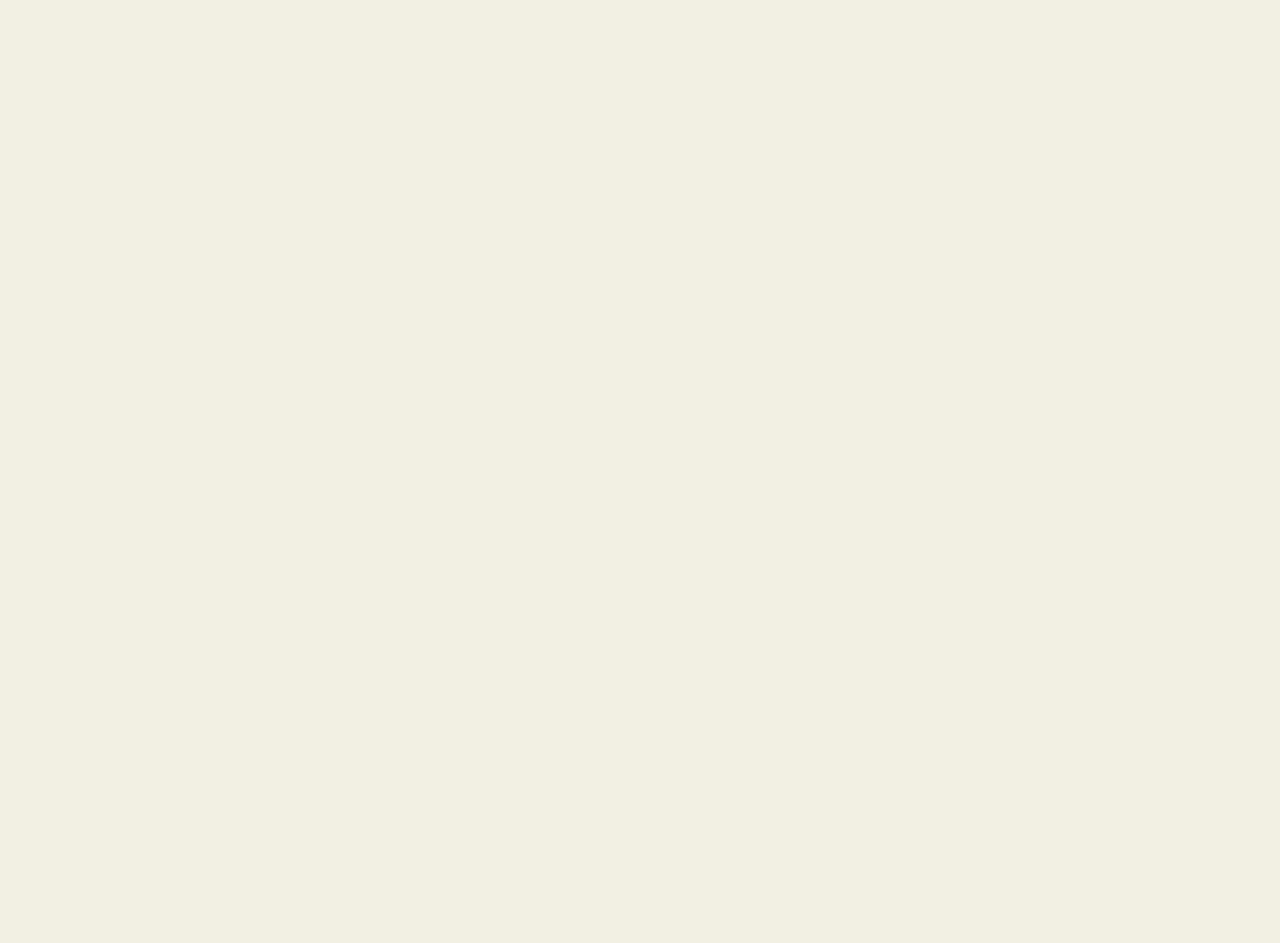
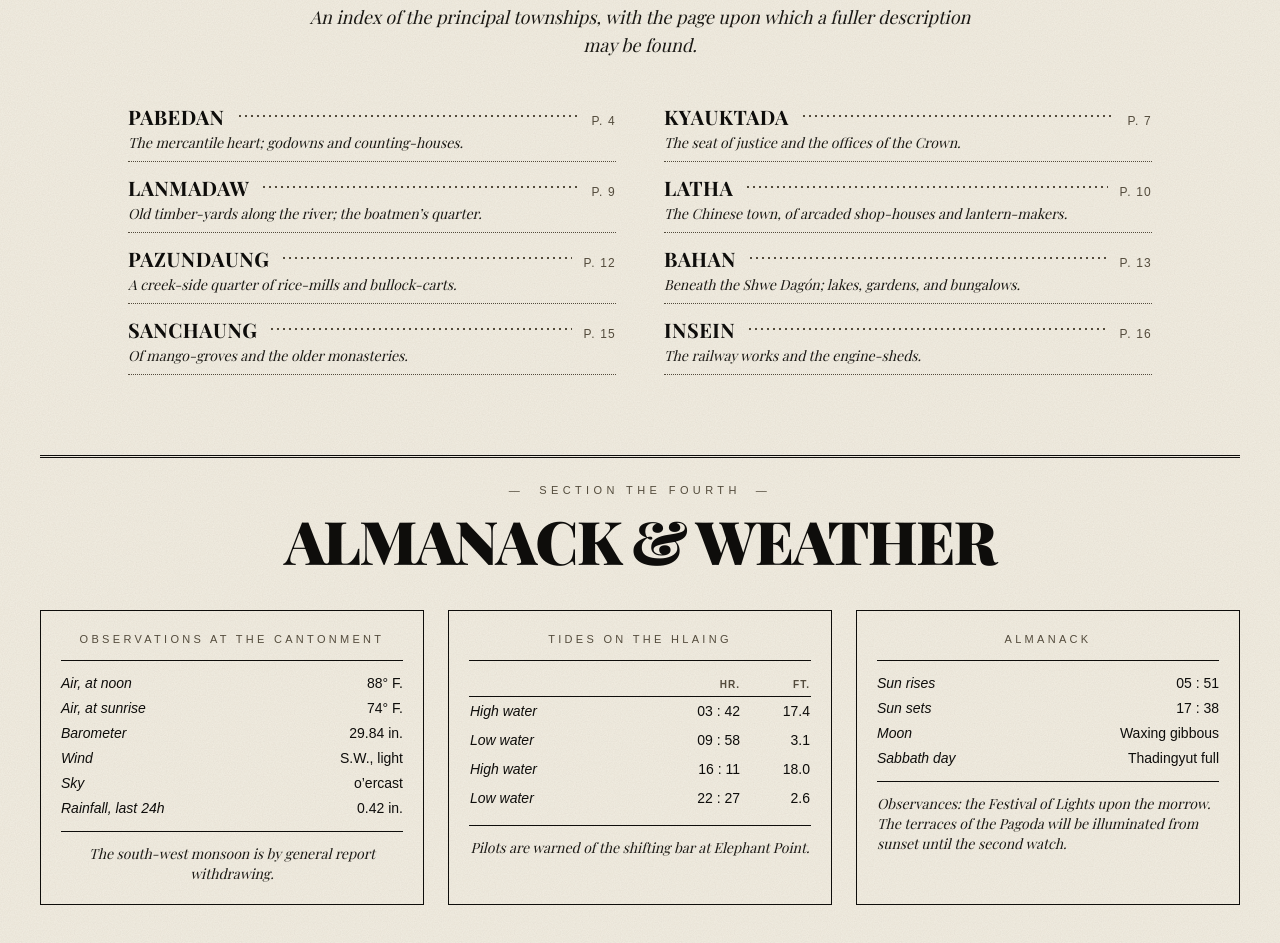
Before and after one commit to realzai/rangoon.asia, a Next.js app: page / in a window 1280 px wide. Shown: the part 3520-4463 px from the top of the page. Before the commit the page ends 3355 px from the top, so only its background shows below. Built offline with nearby package versions, Linux system fonts and the light colour scheme; a web font is replaced by a local one.

Commit message:
feat: quarters of the city + almanack & weather strip

```diff
--- a/app/page.tsx
+++ b/app/page.tsx
@@ -204,6 +204,208 @@ export default function Home() {
           ))}
         </div>
       </section>
+
+      {/* ─── Quarters of the City ─── */}
+      <section className="mt-20">
+        <div className="rule-double" />
+        <div className="mt-6 text-center">
+          <div className="font-smallcaps text-[11px] uppercase tracking-[0.4em] text-ink-faded">
+            &mdash;&nbsp;&nbsp;Section the Third&nbsp;&nbsp;&mdash;
+          </div>
+          <h2 className="mt-3 font-display text-4xl font-black uppercase tracking-tight sm:text-6xl">
+            Quarters of the City
+          </h2>
+          <p className="mx-auto mt-3 max-w-2xl font-display text-base italic text-ink-soft sm:text-lg">
+            An index of the principal townships, with the page upon which a
+            fuller description may be found.
+          </p>
+        </div>
+
+        <div className="mx-auto mt-10 grid max-w-5xl grid-cols-1 gap-x-12 gap-y-2 sm:grid-cols-2">
+          {[
+            {
+              name: 'Pabedan',
+              descriptor: 'The mercantile heart; godowns and counting-houses.',
+              page: 'p. 4',
+            },
+            {
+              name: 'Kyauktada',
+              descriptor: 'The seat of justice and the offices of the Crown.',
+              page: 'p. 7',
+            },
+            {
+              name: 'Lanmadaw',
+              descriptor: 'Old timber-yards along the river; the boatmen&rsquo;s quarter.',
+              page: 'p. 9',
+            },
+            {
+              name: 'Latha',
+              descriptor: 'The Chinese town, of arcaded shop-houses and lantern-makers.',
+              page: 'p. 10',
+            },
+            {
+              name: 'Pazundaung',
+              descriptor: 'A creek-side quarter of rice-mills and bullock-carts.',
+              page: 'p. 12',
+            },
+            {
+              name: 'Bahan',
+              descriptor: 'Beneath the Shwe Dagón; lakes, gardens, and bungalows.',
+              page: 'p. 13',
+            },
+            {
+              name: 'Sanchaung',
+              descriptor: 'Of mango-groves and the older monasteries.',
+              page: 'p. 15',
+            },
+            {
+              name: 'Insein',
+              descriptor: 'The railway works and the engine-sheds.',
+              page: 'p. 16',
+            },
+          ].map(({ name, descriptor, page }) => (
+            <div key={name} className="border-b border-dotted border-ink-faded pb-2 pt-1">
+              <div className="flex items-baseline">
+                <span className="font-display text-xl font-bold uppercase tracking-wide">
+                  {name}
+                </span>
+                <span
+                  className="mx-3 flex-1"
+                  style={{
+                    backgroundImage:
+                      'radial-gradient(circle, #534b3c 1px, transparent 1.4px)',
+                    backgroundPosition: 'left bottom 0.35em',
+                    backgroundSize: '6px 6px',
+                    backgroundRepeat: 'repeat-x',
+                    height: '1em',
+                  }}
+                />
+                <span className="font-smallcaps text-[12px] uppercase tracking-widest text-ink-faded">
+                  {page}
+                </span>
+              </div>
+              <p
+                className="mt-0.5 font-display text-sm italic text-ink-soft"
+                dangerouslySetInnerHTML={{ __html: descriptor }}
+              />
+            </div>
+          ))}
+        </div>
+      </section>
+
+      {/* ─── Almanack & Weather ─── */}
+      <section className="mt-20">
+        <div className="rule-double" />
+        <div className="mt-6 text-center">
+          <div className="font-smallcaps text-[11px] uppercase tracking-[0.4em] text-ink-faded">
+            &mdash;&nbsp;&nbsp;Section the Fourth&nbsp;&nbsp;&mdash;
+          </div>
+          <h2 className="mt-3 font-display text-4xl font-black uppercase tracking-tight sm:text-6xl">
+            Almanack &amp; Weather
+          </h2>
+        </div>
+
+        <div className="mt-10 grid grid-cols-1 gap-6 md:grid-cols-3">
+          {/* Weather */}
+          <article className="border border-ink p-5">
+            <div className="text-center font-smallcaps text-[11px] uppercase tracking-[0.3em] text-ink-faded">
+              Observations at the Cantonment
+            </div>
+            <div className="rule-thin my-3" />
+            <dl className="grid grid-cols-2 gap-y-1 font-serif text-[14px]">
+              <dt className="italic">Air, at noon</dt>
+              <dd className="text-right">88°&nbsp;F.</dd>
+              <dt className="italic">Air, at sunrise</dt>
+              <dd className="text-right">74°&nbsp;F.</dd>
+              <dt className="italic">Barometer</dt>
+              <dd className="text-right">29.84&nbsp;in.</dd>
+              <dt className="italic">Wind</dt>
+              <dd className="text-right">S.W., light</dd>
+              <dt className="italic">Sky</dt>
+              <dd className="text-right">o&rsquo;ercast</dd>
+              <dt className="italic">Rainfall, last 24h</dt>
+              <dd className="text-right">0.42&nbsp;in.</dd>
+            </dl>
+            <div className="rule-thin my-3" />
+            <p className="text-center font-display text-sm italic text-ink-soft">
+              The south-west monsoon is by general report withdrawing.
+            </p>
+          </article>
+
+          {/* Tides */}
+          <article className="border border-ink p-5">
+            <div className="text-center font-smallcaps text-[11px] uppercase tracking-[0.3em] text-ink-faded">
+              Tides on the Hlaing
+            </div>
+            <div className="rule-thin my-3" />
+            <table className="w-full font-serif text-[14px]">
+              <thead>
+                <tr className="border-b border-ink">
+                  <th className="py-1 text-left font-smallcaps text-[10px] uppercase tracking-widest text-ink-faded">
+                    &nbsp;
+                  </th>
+                  <th className="py-1 text-right font-smallcaps text-[10px] uppercase tracking-widest text-ink-faded">
+                    Hr.
+                  </th>
+                  <th className="py-1 text-right font-smallcaps text-[10px] uppercase tracking-widest text-ink-faded">
+                    Ft.
+                  </th>
+                </tr>
+              </thead>
+              <tbody>
+                <tr>
+                  <td className="py-1 italic">High water</td>
+                  <td className="text-right tabular-nums">03 : 42</td>
+                  <td className="text-right tabular-nums">17.4</td>
+                </tr>
+                <tr>
+                  <td className="py-1 italic">Low water</td>
+                  <td className="text-right tabular-nums">09 : 58</td>
+                  <td className="text-right tabular-nums">3.1</td>
+                </tr>
+                <tr>
+                  <td className="py-1 italic">High water</td>
+                  <td className="text-right tabular-nums">16 : 11</td>
+                  <td className="text-right tabular-nums">18.0</td>
+                </tr>
+                <tr>
+                  <td className="py-1 italic">Low water</td>
+                  <td className="text-right tabular-nums">22 : 27</td>
+                  <td className="text-right tabular-nums">2.6</td>
+                </tr>
+              </tbody>
+            </table>
+            <div className="rule-thin my-3" />
+            <p className="text-center font-display text-sm italic text-ink-soft">
+              Pilots are warned of the shifting bar at Elephant Point.
+            </p>
+          </article>
+
+          {/* Almanack */}
+          <article className="border border-ink p-5">
+            <div className="text-center font-smallcaps text-[11px] uppercase tracking-[0.3em] text-ink-faded">
+              Almanack
+            </div>
+            <div className="rule-thin my-3" />
+            <dl className="grid grid-cols-2 gap-y-1 font-serif text-[14px]">
+              <dt className="italic">Sun rises</dt>
+              <dd className="text-right tabular-nums">05 : 51</dd>
+              <dt className="italic">Sun sets</dt>
+              <dd className="text-right tabular-nums">17 : 38</dd>
+              <dt className="italic">Moon</dt>
+              <dd className="text-right">Waxing gibbous</dd>
+              <dt className="italic">Sabbath day</dt>
+              <dd className="text-right">Thadingyut full</dd>
+            </dl>
+            <div className="rule-thin my-3" />
+            <p className="font-display text-sm italic text-ink-soft">
+              Observances: the Festival of Lights upon the morrow. The terraces
+              of the Pagoda will be illuminated from sunset until the second
+              watch.
+            </p>
+          </article>
+        </div>
+      </section>
     </main>
   )
 }
```
